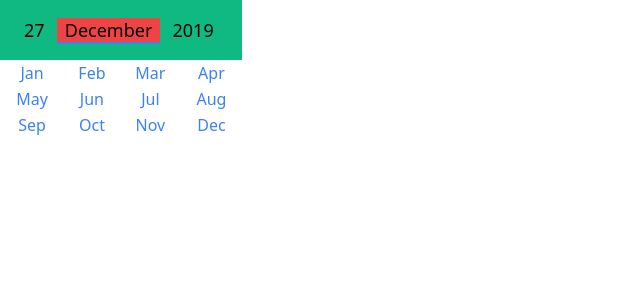
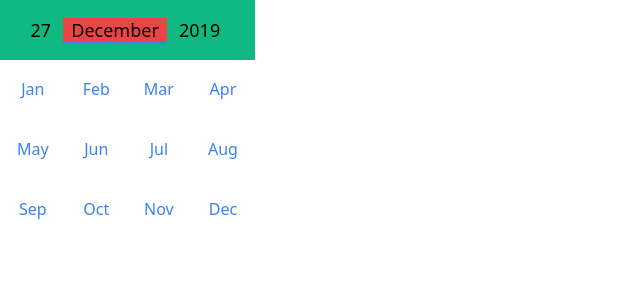
Before and after one commit to Melvin-klein/react-datepicker, a React app: page / in a window 1280 px wide. Shown: the top 300 px of the page, without its empty margins (0-640 px from the left). Built offline with nearby package versions, Linux system fonts and the light colour scheme.

Commit message:
Add new style to text item

```diff
--- a/package.json
+++ b/package.json
@@ -1,6 +1,6 @@
 {
   "name": "evener-datepicker",
-  "version": "0.1.9",
+  "version": "0.1.10",
   "description": "A simple and easy customizable react datepicker package.",
   "main": "dist/index.js",
   "repository": "https://github.com/Melvin-klein/react-datepicker.git",
--- a/src/components/MonthView.jsx
+++ b/src/components/MonthView.jsx
@@ -24,7 +24,7 @@ const MonthView = props => {
                                     date.add(1, 'months');
 
                                     return (
-                                        <td key={y + "." + x} className={props.customize.viewItem} onClick={() => selectDate(current.format('M'))}>{current.format('MMM')}</td>
+                                        <td key={y + "." + x} className={props.customize.viewItem} onClick={() => selectDate(current.format('M'))}><div className={props.customize.viewItemText}>{current.format('MMM')}</div></td>
                                     );
                                 })
                             }
--- a/src/components/YearView.jsx
+++ b/src/components/YearView.jsx
@@ -25,7 +25,7 @@ const YearView = props => {
                                     date.add(1, 'years');
 
                                     return (
-                                        <td key={y + "." + x} className={props.customize.viewItem} onClick={() => selectDate(current.format('YYYY'))}>{current.format('YYYY')}</td>
+                                        <td key={y + "." + x} className={props.customize.viewItem} onClick={() => selectDate(current.format('YYYY'))}><div className={props.customize.viewItemText}>{current.format('YYYY')}</div></td>
                                     );
                                 })
                             }
```
